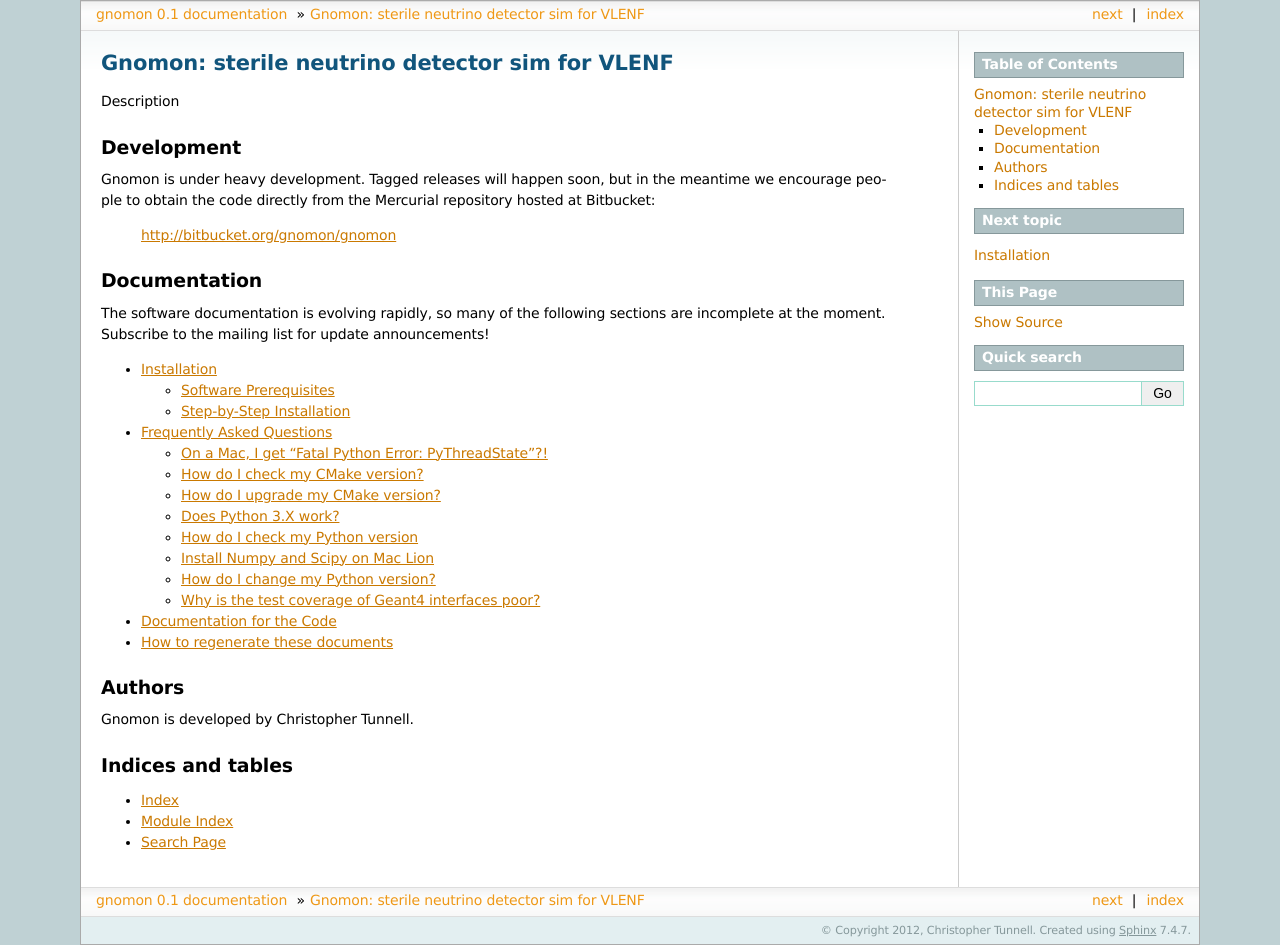
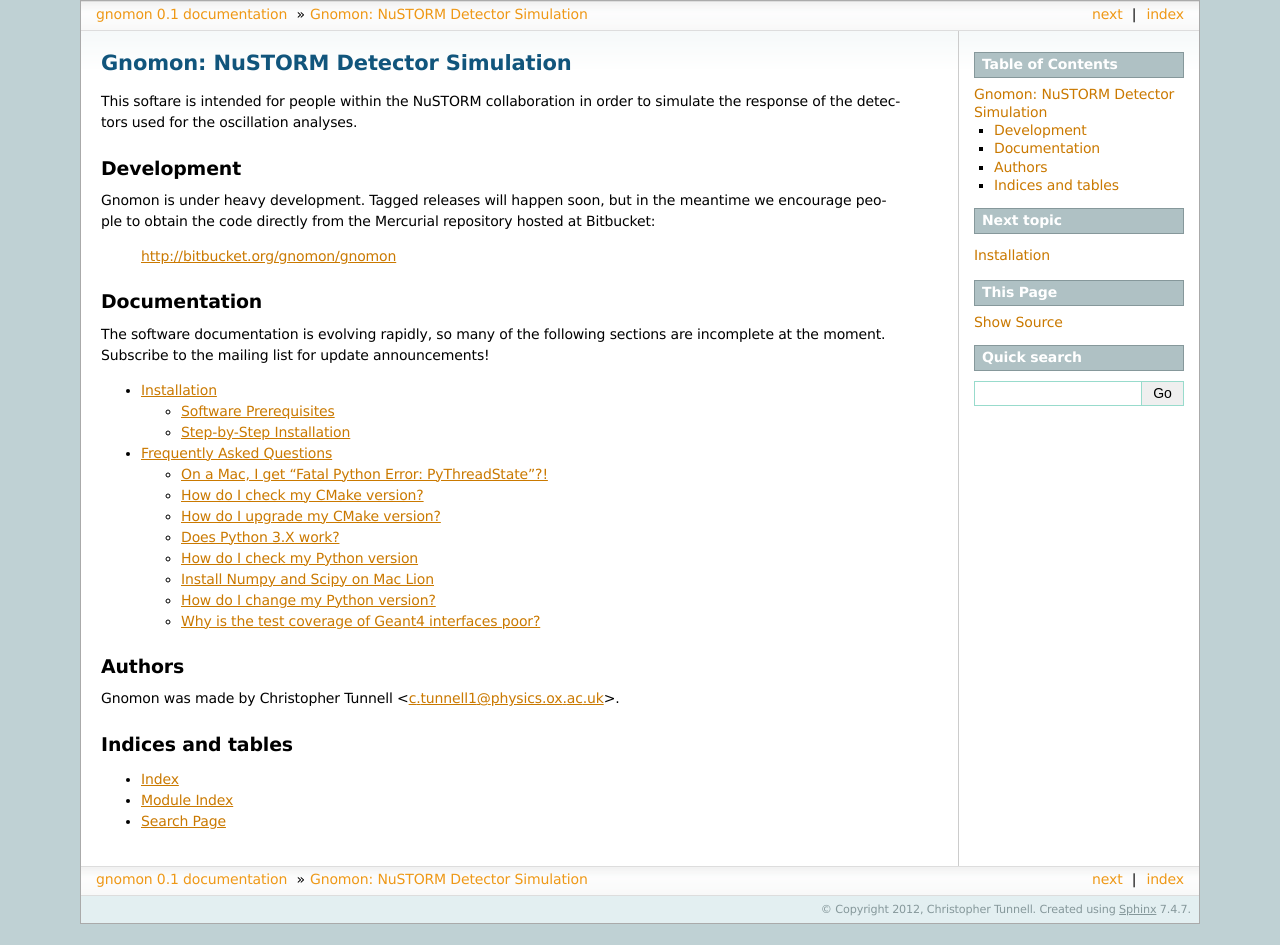
Before and after one commit to nuSTORM/gnomon, a Sphinx documentation site: the page built from doc/source/index.rst, in a window 1280 px wide. Built offline with Sphinx 7.4.7, drawn with Linux system fonts in a browser that asks for light colours; after the commit the page ends 924 px from its top, so only the background shows below that.

Commit message:
Update docs for new users... mainly cleanup

```diff
--- a/doc/source/index.rst
+++ b/doc/source/index.rst
@@ -1,7 +1,7 @@
-Gnomon: sterile neutrino detector sim for VLENF
-=====================================
+Gnomon: NuSTORM Detector Simulation
+===================================
 
-Description
+This softare is intended for people within the NuSTORM collaboration in order to simulate the response of the detectors used for the oscillation analyses.
 
 Development
 -----------
@@ -26,13 +26,11 @@
 
    install
    faq
-   code
-   generating_docs
 
 Authors
 -------
 
-Gnomon is developed by Christopher Tunnell.
+Gnomon was made by Christopher Tunnell <c.tunnell1@physics.ox.ac.uk>.
 
 Indices and tables
 ------------------
--- a/doc/source/install.rst
+++ b/doc/source/install.rst
@@ -243,11 +243,11 @@
 Step 7: gnomon
 ^^^^^^^^^^^^^^
 
-Now you are ready to get gnomon.  One can currently work only from the developer's version.  To get the code, run::
+Now you are ready to get gnomon.  One can currently work only from the developer's version.  To get the code, run:
 
 .. literalinclude:: snip/snip13.bash
 
-There is no installation for the actual gnomon code since it's written in an interpreted language (i.e. python).  In order to tell Python where to look for gnomon, you must append ``$VIRTUAL_ENV/bin/activate`` with the following::
+There is no installation for the actual gnomon code since it's written in an interpreted language (i.e. python).  In order to tell Python where to look for gnomon, you must append ``$VIRTUAL_ENV/bin/activate`` with the following:
 
 .. literalinclude:: snip/snip14.bash
 
```
Also changed, not shown: 1 other file.
